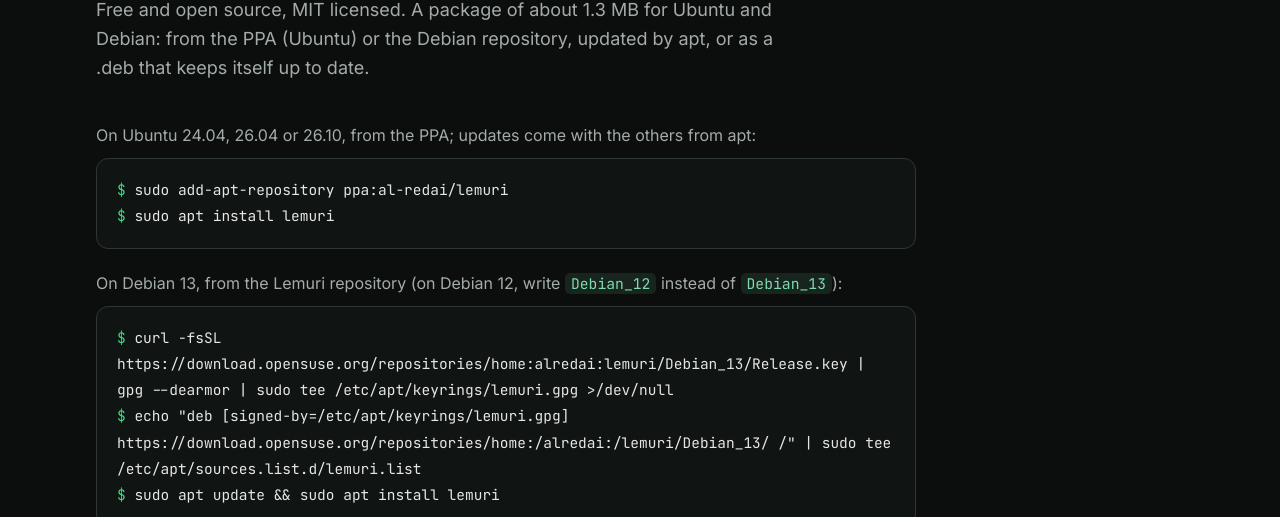
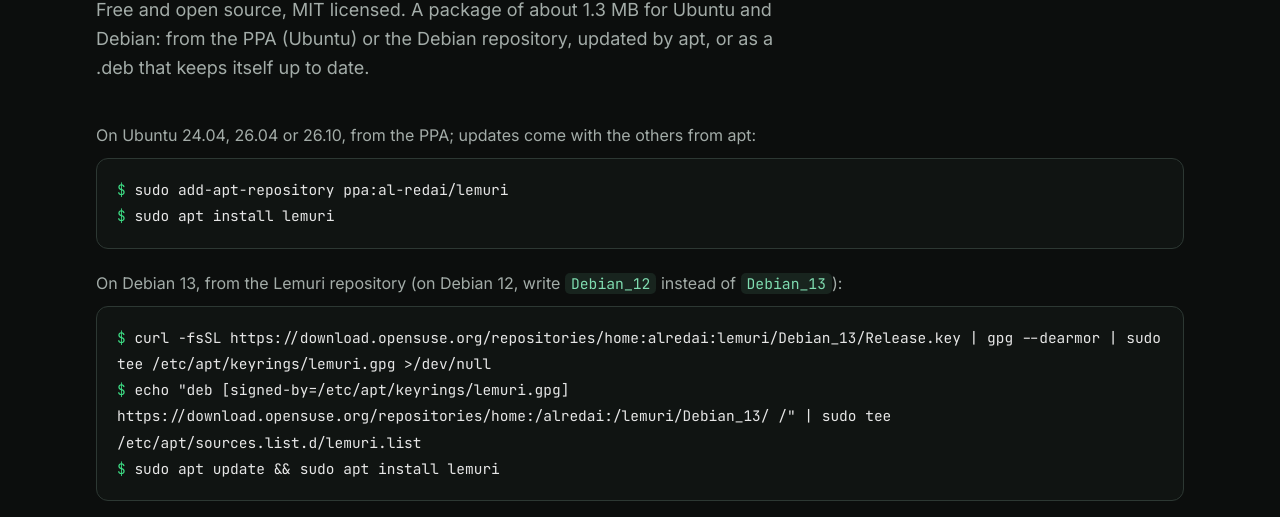
Before and after one commit to getlemuri/getlemuri.github.io, a plain HTML site: page index.html in a window 1280 px wide. Shown: the part 8025-8542 px from the top of the page. Drawn offline with Linux system fonts and the light colour scheme; no server answers; animation ran at ten frames a second.

Commit message:
Get Lemuri as wide as the other sections

```diff
--- a/index.html
+++ b/index.html
@@ -250,7 +250,6 @@
 
   /* ── Team ── */
   .team { background: linear-gradient(180deg, var(--bg), var(--bg-2) 30%, var(--bg-2) 70%, var(--bg)); }
-  .install { max-width: 820px; }
   .split { display: grid; grid-template-columns: minmax(0, 1fr) minmax(0, 1fr); gap: 40px; align-items: start; }
   .steps { list-style: none; padding: 0; margin: 0; counter-reset: step; }
   .steps li { position: relative; padding: 0 0 22px 48px; color: var(--muted); }
```
